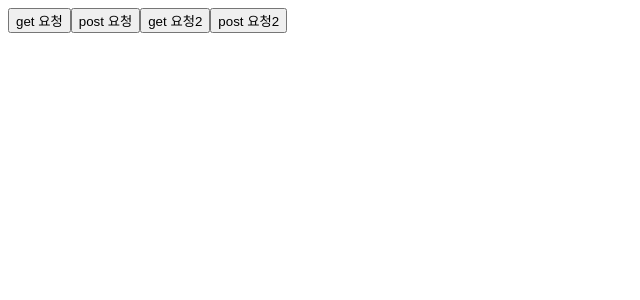
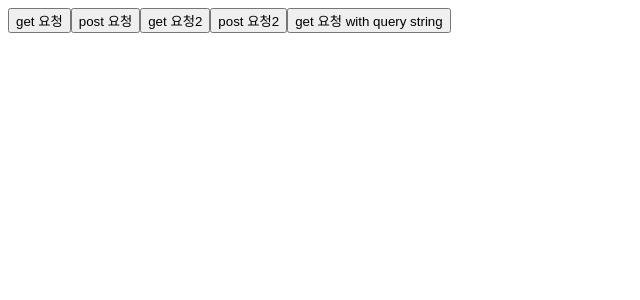
Before and after one commit to kybcod/react, a React (Vite) app: page / in a window 1280 px wide. Shown: the top 300 px of the page, without its empty margins (0-640 px from the left). Built offline with nearby package versions, Linux system fonts and the light colour scheme.

Commit message:
/api/someurl3의 get 요청

```diff
--- a/src/App.jsx
+++ b/src/App.jsx
@@ -19,12 +19,22 @@
     axios.get("/api/someurl2");
   }
 
+  function handleClickButton5() {
+    const params = new URLSearchParams();
+    params.append("id", 3);
+    params.append("name", "son");
+    params.append("email", "son@gmail.com");
+    // axios.get("/api/someurl3?"+params);
+    axios.get(`/api/someurl3?${params}`);
+  }
+
   return (
     <div>
       <button onClick={handleClickButton1}>get 요청</button>
       <button onClick={handleClickButton2}>post 요청</button>
       <button onClick={handleClickButton3}>get 요청2</button>
       <button onClick={handleClickButton4}>post 요청2</button>
+      <button onClick={handleClickButton5}>get 요청 with query string</button>
     </div>
   );
 }
```
